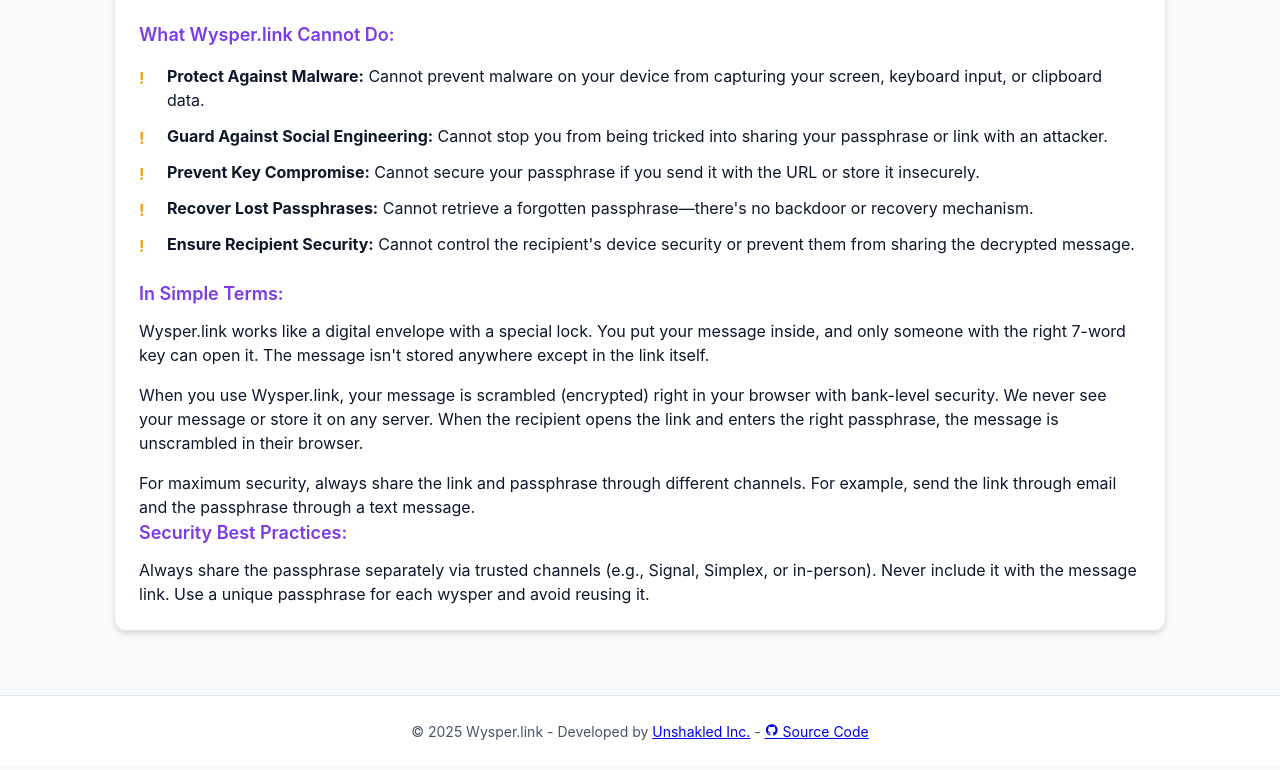
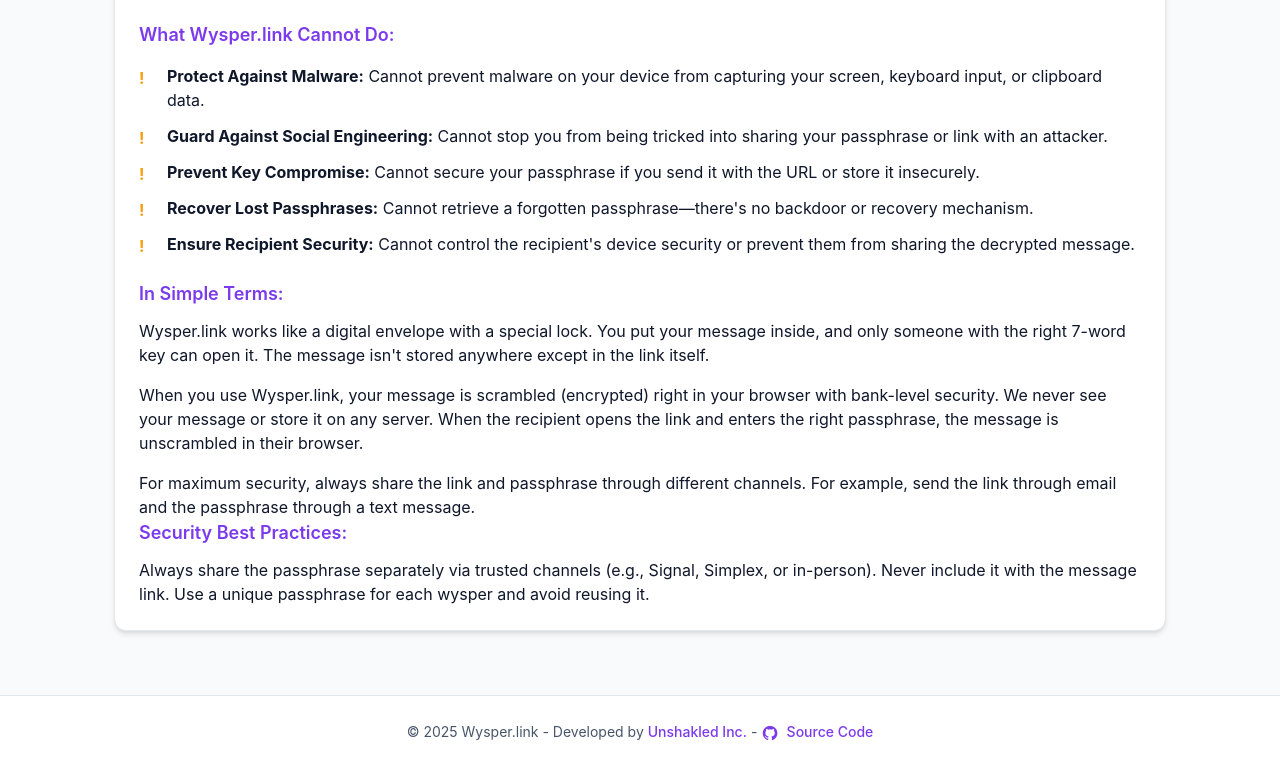
Before and after one commit to unshakled/wysper, a plain HTML site: page index.html in a window 1280 px wide. Shown: the part 1911-2681 px from the top of the page. Drawn offline with nearby package versions, Linux system fonts and the light colour scheme.

Commit message:
Update styles.css
footer formatting.

```diff
--- a/styles.css
+++ b/styles.css
@@ -485,6 +485,25 @@ footer {
     font-size: 0.875rem;
 }
 
+/* Footer link styles */
+.footer-text a {
+    color: var(--primary);
+    text-decoration: none;
+    transition: color 0.2s ease;
+    font-weight: 500;
+}
+
+.footer-text a:hover {
+    color: var(--primary-light);
+}
+
+/* Add a little spacing between footer elements */
+.footer-text a i {
+    font-size: 1.1rem;
+    vertical-align: middle;
+    margin-right: 0.25rem;
+}
+
 /* Modal */
 .modal {
     display: none;
```
